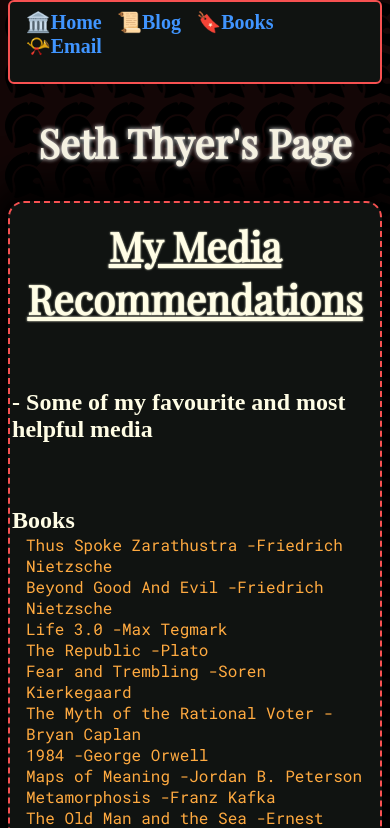
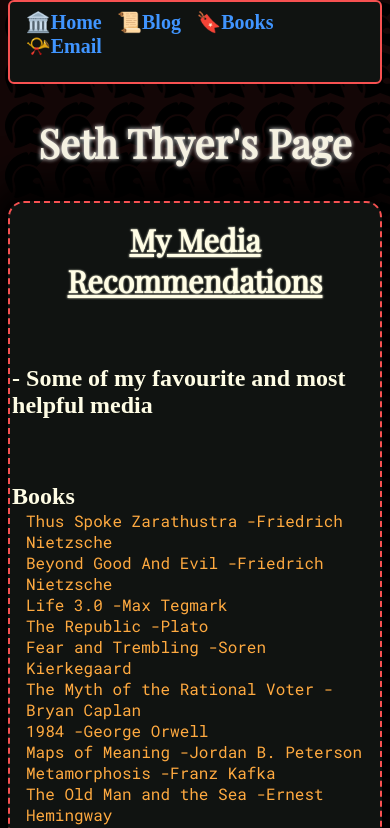
Before and after one commit to SethThyer/SethThyer-webpage, a Next.js app: page /books in a window 390 px wide. Shown: the top 828 px of the page. Built offline with nearby package versions, Linux system fonts and the light colour scheme; a web font is replaced by a local one.

Commit message:
fixed phone css

```diff
--- a/index.css
+++ b/index.css
@@ -82,6 +82,7 @@
   margin-top: 2rem;
   margin-bottom: 5rem;
   min-height: 60rem;
+  overflow: hidden;
 }
 
 .side-bar {
@@ -353,6 +354,9 @@
     grid-template-columns: 1fr 1fr;
     height: 220px;
   }
+  h6 {
+    font-size: 1.9rem;
+  }
   h3 {
     font-size: 1.25rem;
   }
@@ -361,7 +365,14 @@
     font-size: 1.5rem;
   }
   p {
-    font-size: 0.65rem;
+    font-size: 1rem;
+  }
+  item {
+    font-size: 1rem;
+  }
+  .para {
+    padding-left: 0;
+    padding-right: 0;
   }
   .title {
     font-size: 2.5rem;
```
